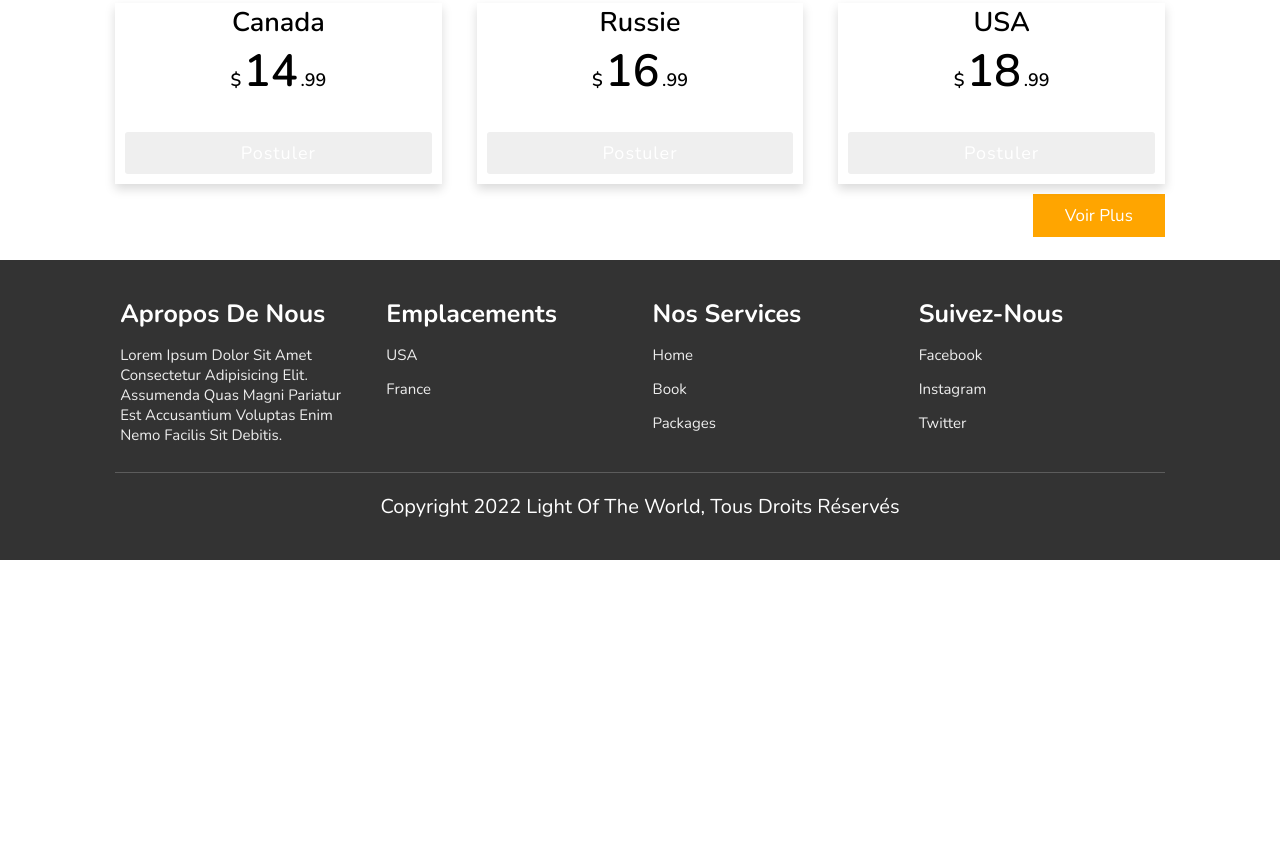
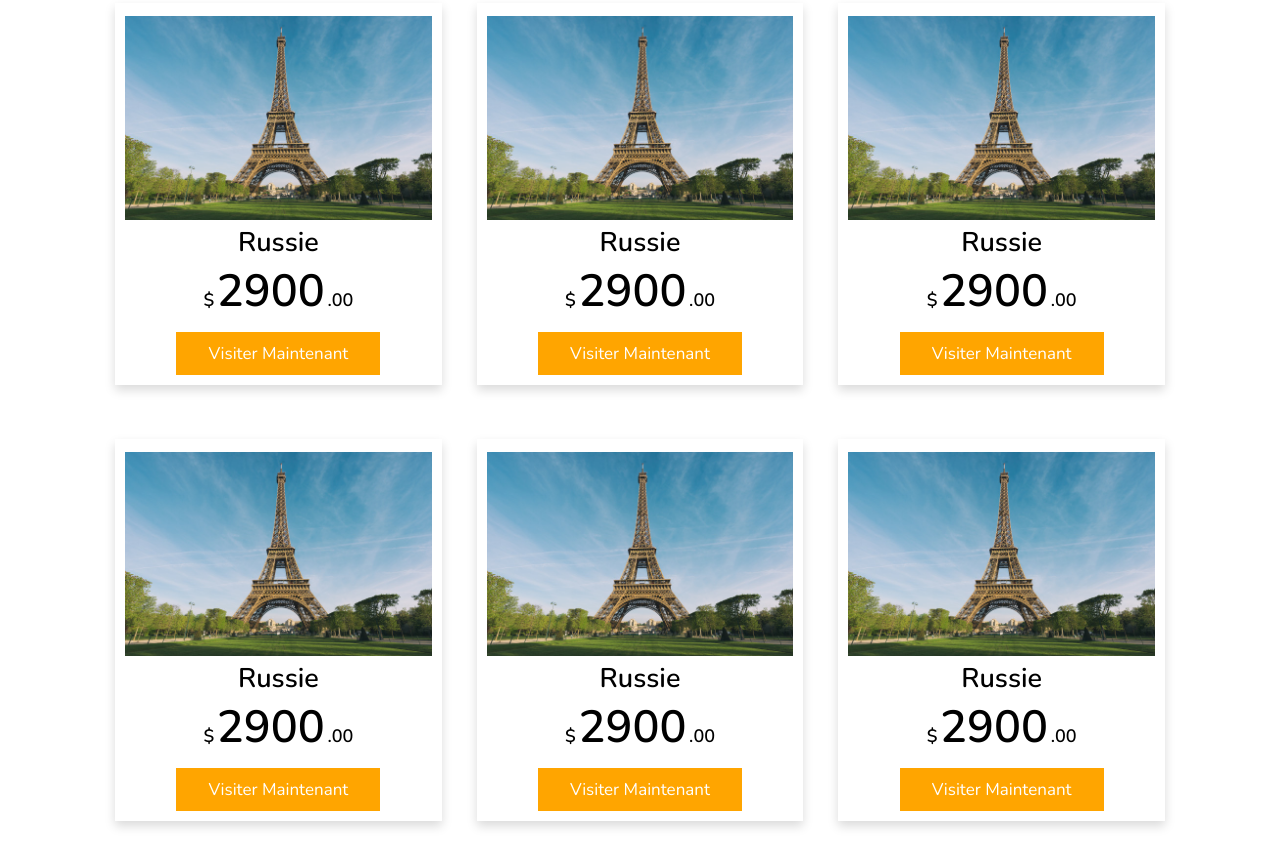
Before and after one commit to ElvinKyungu/lightoftheworld, a plain HTML site: page packages.html in a window 1280 px wide. Shown: the part 732-1576 px from the top of the page. Before the commit the page ends 1292 px from the top, so only its background shows below. Drawn offline with nearby package versions, Linux system fonts and the light colour scheme.

Commit message:
add any modifications for the page package

```diff
--- a/packages.html
+++ b/packages.html
@@ -18,8 +18,6 @@
             <nav class="navbar">
                 <a href="index.html">Accueil</a>
                 <a href="service.html">Service</a>
-                <a href="packages.html">Packages</a>
-                <a href="about.html">Apropos</a>
                 <a href="contact.html">Contact</a>
             </nav>
         </header>
@@ -71,49 +69,95 @@
         </div>
         <section>
             <div class="title_header text-center"><span>Packages</span></div><br><br>
-           <div class="contentPackage">
-                <div class="card one">
+            <div class="contentPackage">
+                <div class="card three">
                     <div class="top">
-                        <div class="title">Canada</div>
+                        <img src="assets/images/p-4.jpg" alt="" srcset="">
+                        <div class="title">Russie</div>
                         <div class="price-sec">
                             <span class="dollar">$</span>
-                            <span class="price">14</span>
-                            <span class="decimal">.99</span>
+                            <span class="price">2900</span>
+                            <span class="decimal">.00</span>
                         </div>
                     </div>
                     <div class="details">
-                        <button>Postuler</button>
-                    </div>
-                </div>
-                <div class="card two">
-                    <div class="top">
-                        <div class="title">Russie</div>
-                        <div class="price-sec">
-                            <span class="dollar">$</span>
-                            <span class="price">16</span>
-                            <span class="decimal">.99</span>
-                        </div>
-                    </div>
-                    <div class="details">
-                        <button>Postuler</button>
+                        <a href="pack.html" class="btn">Visiter maintenant</a>
                     </div>
                 </div>
                 <div class="card three">
                     <div class="top">
-                        <div class="title">USA</div>
+                        <img src="assets/images/p-4.jpg" alt="" srcset="">
+                        <div class="title">Russie</div>
                         <div class="price-sec">
                             <span class="dollar">$</span>
-                            <span class="price">18</span>
-                            <span class="decimal">.99</span>
+                            <span class="price">2900</span>
+                            <span class="decimal">.00</span>
                         </div>
                     </div>
                     <div class="details">
-                        <button>Postuler</button>
+                        <a href="pack.html" class="btn">Visiter maintenant</a>
+                    </div>
+                </div>
+                <div class="card three">
+                    <div class="top">
+                        <img src="assets/images/p-4.jpg" alt="" srcset="">
+                        <div class="title">Russie</div>
+                        <div class="price-sec">
+                            <span class="dollar">$</span>
+                            <span class="price">2900</span>
+                            <span class="decimal">.00</span>
+                        </div>
+                    </div>
+                    <div class="details">
+                        <a href="pack.html" class="btn">Visiter maintenant</a>
                     </div>
                 </div>
             </div>
-            <div class="button float-right">
-                <a href="#" class="btn  float-right">Voir plus</a>
+        </section><br>
+        <section>
+            <div class="contentPackage">
+                <div class="card three">
+                    <div class="top">
+                        <img src="assets/images/p-4.jpg" alt="" srcset="">
+                        <div class="title">Russie</div>
+                        <div class="price-sec">
+                            <span class="dollar">$</span>
+                            <span class="price">2900</span>
+                            <span class="decimal">.00</span>
+                        </div>
+                    </div>
+                    <div class="details">
+                        <a href="pack.html" class="btn">Visiter maintenant</a>
+                    </div>
+                </div>
+                <div class="card three">
+                    <div class="top">
+                        <img src="assets/images/p-4.jpg" alt="" srcset="">
+                        <div class="title">Russie</div>
+                        <div class="price-sec">
+                            <span class="dollar">$</span>
+                            <span class="price">2900</span>
+                            <span class="decimal">.00</span>
+                        </div>
+                    </div>
+                    <div class="details">
+                        <a href="pack.html" class="btn">Visiter maintenant</a>
+                    </div>
+                </div>
+                <div class="card three">
+                    <div class="top">
+                        <img src="assets/images/p-4.jpg" alt="" srcset="">
+                        <div class="title">Russie</div>
+                        <div class="price-sec">
+                            <span class="dollar">$</span>
+                            <span class="price">2900</span>
+                            <span class="decimal">.00</span>
+                        </div>
+                    </div>
+                    <div class="details">
+                        <a href="pack.html" class="btn">Visiter maintenant</a>
+                    </div>
+                </div>
             </div>
         </section><br><br><br><br>
         <section class="footer">
```
Also changed, not shown: index.html (+1 -1 lines).
